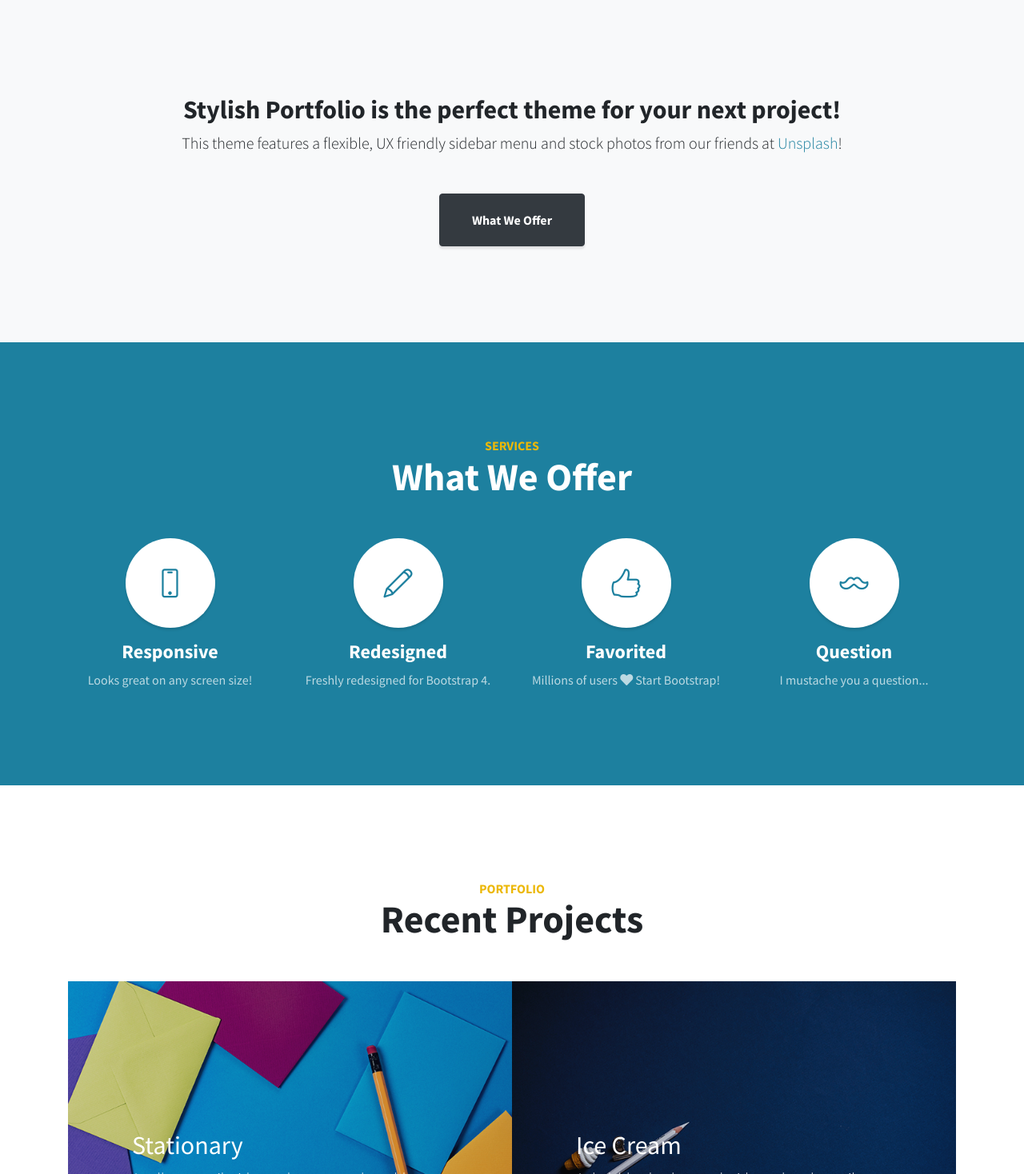
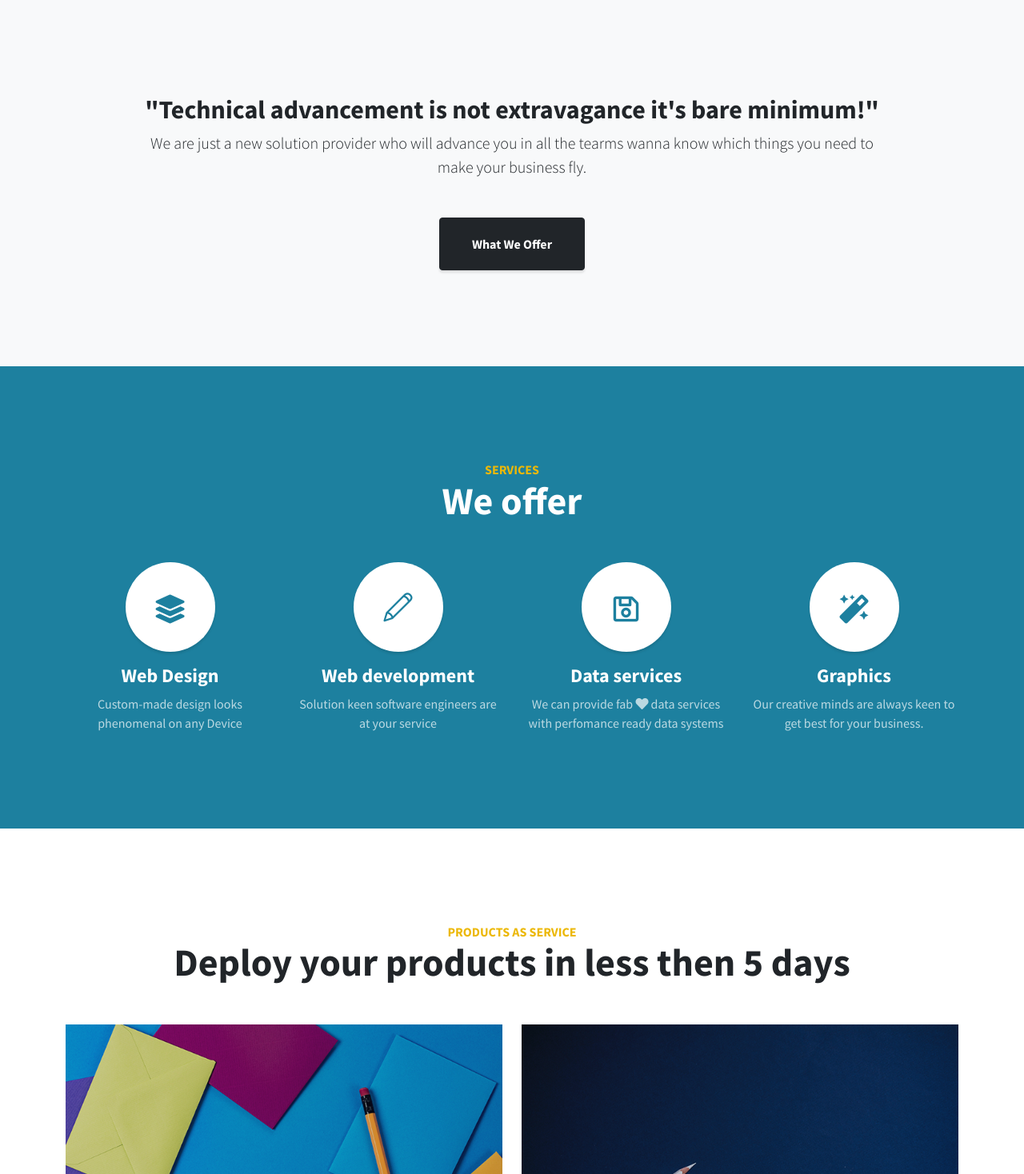
Before and after one commit to ahpatel128/creativeoptimumsolution, an Angular app: page / in a window 1280 px wide. Shown: the part 802-2270 px from the top of the page at 80% size. Built offline with nearby package versions, Linux system fonts and the light colour scheme.

Commit message:
new containt

```diff
--- a/package.json
+++ b/package.json
@@ -10,6 +10,7 @@
   },
   "private": true,
   "dependencies": {
+    "@angular-devkit/build-webpack": "^0.1201.1",
     "@angular/animations": "~12.1.1",
     "@angular/common": "~12.1.1",
     "@angular/compiler": "~12.1.1",
@@ -21,6 +22,7 @@
     "bootstrap": "^5.0.2",
     "rxjs": "~6.6.0",
     "tslib": "^2.2.0",
+    "webpack-dev-server": "^3.11.2",
     "zone.js": "~0.11.4"
   },
   "devDependencies": {
--- a/src/app/about/about.component.html
+++ b/src/app/about/about.component.html
@@ -2,9 +2,9 @@
     <div class="container text-center">
       <div class="row">
         <div class="col-lg-10 mx-auto">
-          <h2>Stylish Portfolio is the perfect theme for your next project!</h2>
-          <p class="lead mb-5">This theme features a flexible, UX friendly sidebar menu and stock photos from our friends at
-            <a href="https://unsplash.com/">Unsplash</a>!</p>
+          <h2>"Technical advancement is not extravagance it's bare minimum!"</h2>
+          <p class="lead mb-5">We are just a new solution provider who will advance you in all the tearms wanna know which things you need to make your business fly.
+           </p>
           <a class="btn btn-dark btn-xl js-scroll-trigger" href="#services">What We Offer</a>
         </div>
       </div>
--- a/src/app/home/home.component.html
+++ b/src/app/home/home.component.html
@@ -1,5 +1,5 @@
-<header class="masthead d-flex">
-    <div class="container text-center my-auto">
+<header class="masthead d-flex" >
+    <div class="container text-center my-auto" style="background: #f8f9fabf;padding: 40px;color: #2a809f;">
         <h1 class="mb-1">CREATIVE OPTIMUM SOLUTION </h1>
         <h3 class="mb-5">
             <em>Graphic Designing - Illustration - Web Designer/ Development - Business Solutions</em>
--- a/src/app/portfolio/portfolio.component.html
+++ b/src/app/portfolio/portfolio.component.html
@@ -1,15 +1,15 @@
 <section class="content-section" id="portfolio">
     <div class="container">
       <div class="content-section-heading text-center">
-        <h3 class="text-secondary mb-0">Portfolio</h3>
-        <h2 class="mb-5">Recent Projects</h2>
+        <h3 class="text-secondary mb-0">Products as service</h3>
+        <h2 class="mb-5">Deploy your products in less then 5 days</h2>
       </div>
       <div class="row no-gutters">
         <div class="col-lg-6">
           <a class="portfolio-item" href="#!">
             <div class="caption">
               <div class="caption-content">
-                <div class="h2">Stationary</div>
+                <div class="h2">E-commerce</div>
                 <p class="mb-0">A yellow pencil with envelopes on a clean, blue backdrop!</p>
               </div>
             </div>
--- a/src/app/services/services.component.html
+++ b/src/app/services/services.component.html
@@ -2,46 +2,47 @@
     <div class="container">
       <div class="content-section-heading">
         <h3 class="text-secondary mb-0">Services</h3>
-        <h2 class="mb-5">What We Offer</h2>
+        <h2 class="mb-5">We offer</h2>
       </div>
       <div class="row">
         <div class="col-lg-3 col-md-6 mb-5 mb-lg-0">
           <span class="service-icon rounded-circle mx-auto mb-3">
-            <i class="icon-screen-smartphone"></i>
+            <i class="fas fa-layer-group"></i>
           </span>
           <h4>
-            <strong>Responsive</strong>
+            <strong>Web Design</strong>
           </h4>
-          <p class="text-faded mb-0">Looks great on any screen size!</p>
+          <p class="text-faded mb-0">Custom-made design looks phenomenal on any Device</p>
         </div>
         <div class="col-lg-3 col-md-6 mb-5 mb-lg-0">
           <span class="service-icon rounded-circle mx-auto mb-3">
             <i class="icon-pencil"></i>
           </span>
           <h4>
-            <strong>Redesigned</strong>
+            <strong>Web development</strong>
           </h4>
-          <p class="text-faded mb-0">Freshly redesigned for Bootstrap 4.</p>
+          <p class="text-faded mb-0">Solution keen software engineers are at your service</p>
         </div>
         <div class="col-lg-3 col-md-6 mb-5 mb-md-0">
           <span class="service-icon rounded-circle mx-auto mb-3">
-            <i class="icon-like"></i>
+            <!-- <i class="icon-like"></i> -->
+            <i class="far fa-save"></i>
           </span>
           <h4>
-            <strong>Favorited</strong>
+            <strong>Data services</strong>
           </h4>
-          <p class="text-faded mb-0">Millions of users
+          <p class="text-faded mb-0">We can provide fab
             <i class="fas fa-heart"></i>
-            Start Bootstrap!</p>
+            data services with perfomance ready data systems</p>
         </div>
         <div class="col-lg-3 col-md-6">
           <span class="service-icon rounded-circle mx-auto mb-3">
-            <i class="icon-mustache"></i>
+            <i class="fas fa-magic"></i>
           </span>
           <h4>
-            <strong>Question</strong>
+            <strong>Graphics</strong>
           </h4>
-          <p class="text-faded mb-0">I mustache you a question...</p>
+          <p class="text-faded mb-0">Our creative minds are always keen to get best for your business.</p>
         </div>
       </div>
     </div>
--- a/src/index.html
+++ b/src/index.html
@@ -7,8 +7,8 @@
   <base href="/">
   <meta name="viewport" content="width=device-width, initial-scale=1">
   <link rel="icon" type="image /x-icon" href="favicon.ico">
-  <link href="assets/vendor/bootstrap/css/bootstrap.min.css" rel="stylesheet">
-  <link href="assets/vendor/fontawesome-free/css/all.min.css" rel="stylesheet" type="text/css">
+  <link href="https://cdn.jsdelivr.net/npm/bootstrap@5.0.2/dist/css/bootstrap.min.css" rel="stylesheet" integrity="sha384-EVSTQN3/azprG1Anm3QDgpJLIm9Nao0Yz1ztcQTwFspd3yD65VohhpuuCOmLASjC" crossorigin="anonymous">
+  <link rel="stylesheet" href="https://pro.fontawesome.com/releases/v5.10.0/css/all.css" integrity="sha384-AYmEC3Yw5cVb3ZcuHtOA93w35dYTsvhLPVnYs9eStHfGJvOvKxVfELGroGkvsg+p" crossorigin="anonymous"/>
   <link href="https://fonts.googleapis.com/css?family=Source+Sans+Pro:300,400,700,300italic,400italic,700italic"
     rel="stylesheet" type="text/css">
   <link href="assets/vendor/simple-line-icons/css/simple-line-icons.css" rel="stylesheet">
```
Also changed, not shown: 1 other file (tests, documents, lock files or other folders).
